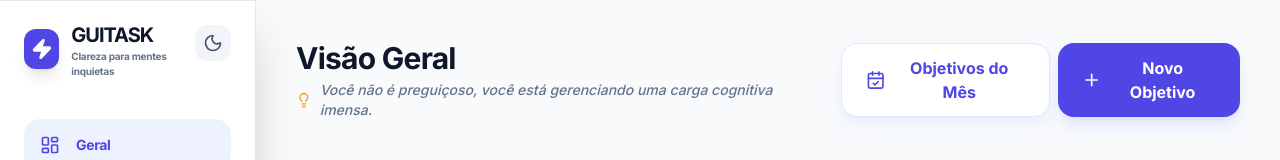
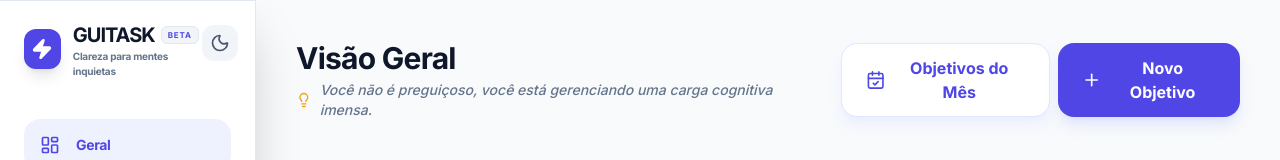
Before and after one commit to paranhosmkt/Guiflow, a React (Vite) app: page / in a window 1280 px wide. Shown: the top 160 px of the page. Built offline with nearby package versions, Linux system fonts and the light colour scheme.

Commit message:
feat: Display beta tag on Guitask title
Adds a visual indicator to the Guitask application title to signify its current beta status. This provides users with immediate context regarding the software's development stage.

```diff
--- a/App.tsx
+++ b/App.tsx
@@ -615,7 +615,10 @@ const App: React.FC = () => {
           <div className="flex items-start gap-3">
             <div className="w-10 h-10 bg-indigo-600 rounded-xl flex items-center justify-center text-white shadow-lg mt-1"><Zap size={22} fill="currentColor" /></div>
             <div>
-              <h1 className="text-xl font-black tracking-tighter leading-none">GUITASK</h1>
+              <div className="flex items-center gap-1.5">
+                <h1 className="text-xl font-black tracking-tighter leading-none">GUITASK</h1>
+                <span className="text-[8px] font-black uppercase tracking-widest bg-slate-100 dark:bg-slate-800 text-indigo-600 dark:text-indigo-400 px-1.5 py-0.5 rounded-md border border-slate-200 dark:border-slate-700">beta</span>
+              </div>
               <p className={`text-[10px] font-bold tracking-tight mt-1 ${textMuted}`}>Clareza para mentes inquietas</p>
             </div>
           </div>
```
